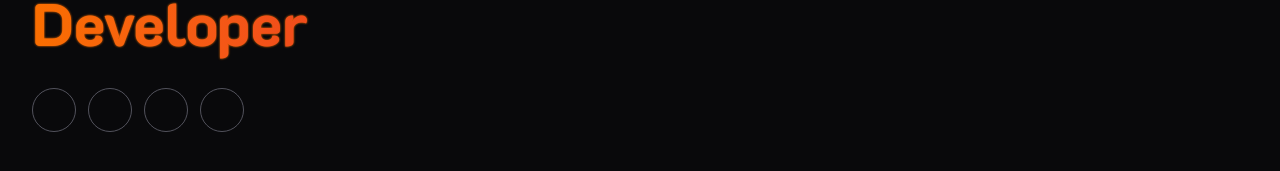
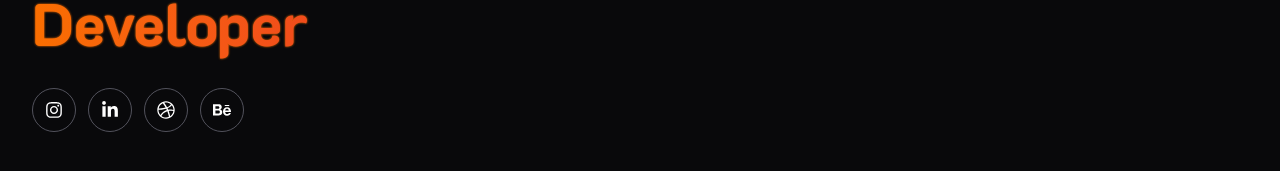
Before and after one commit to piyush-mohanty82/portfolio-website, a React (Vite) app: page / in a window 1280 px wide. Shown: the part 465-636 px from the top of the page. Built offline with nearby package versions, Linux system fonts and the light colour scheme.

Commit message:
social icon added

```diff
--- a/src/components/Hero.jsx
+++ b/src/components/Hero.jsx
@@ -41,7 +41,7 @@ const Hero = () => {
                   href={s.href}
                   className='w-11 h-11 rounded-full border border-zinc-600 flex items-center justify-center text-white  hover:border-orange-500 hover:text-orange-500 transition-all duration-200'
                 >
-
+                  {s.icon}
                 </a>
               ))}
             </div>
```
